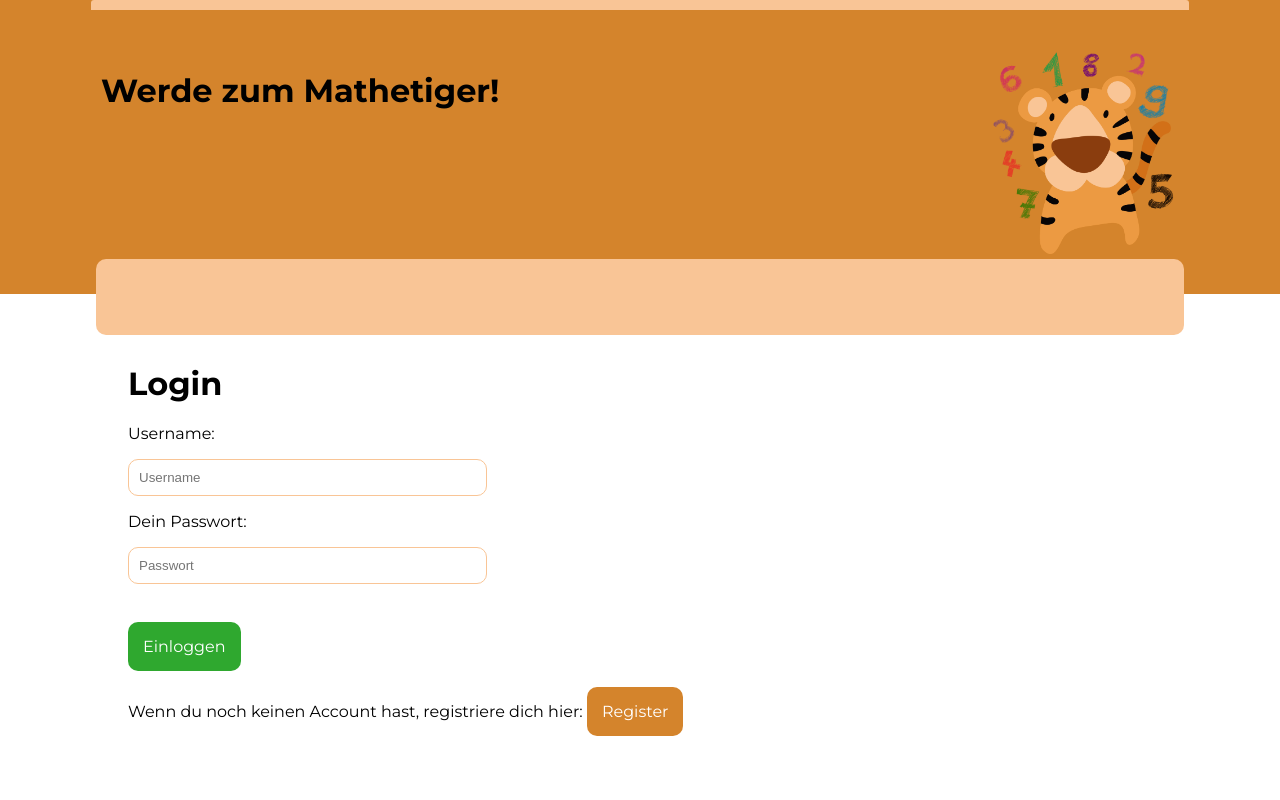
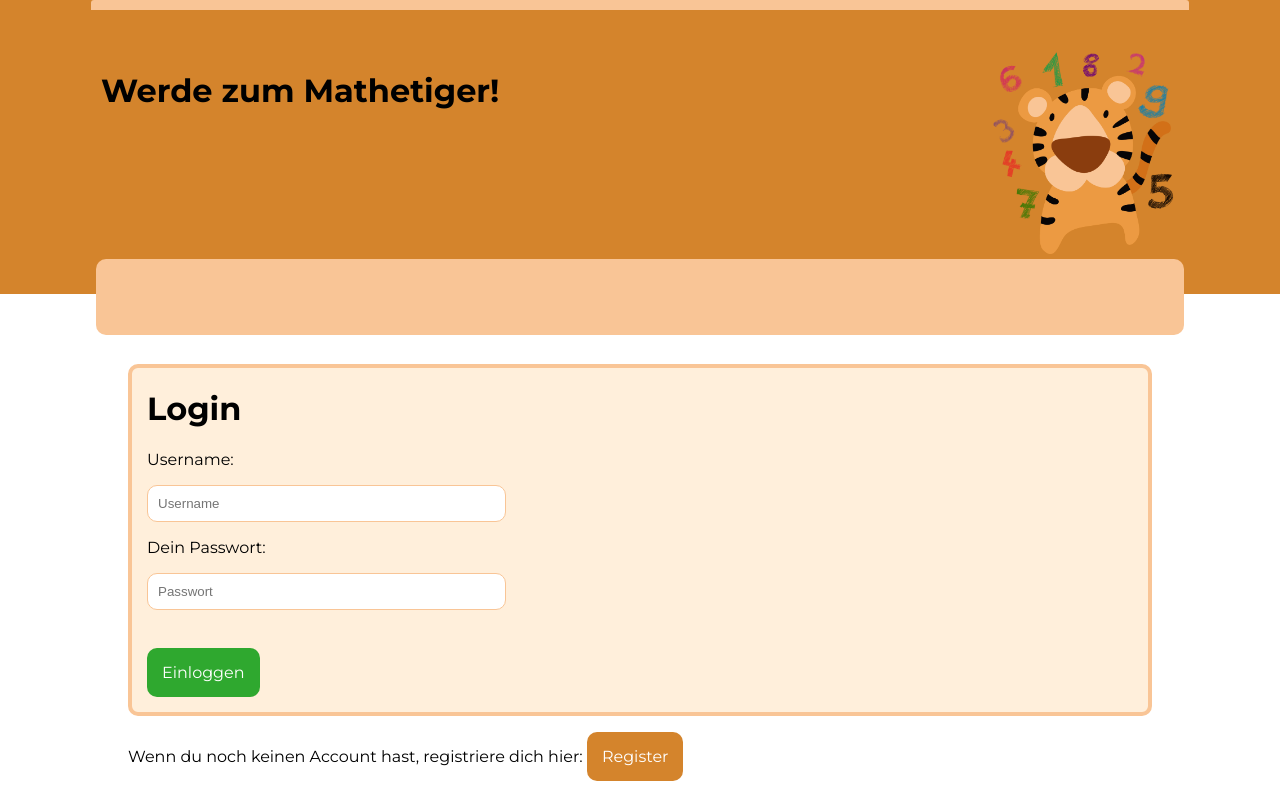
Before and after one commit to s-unger/e-assessment, a PHP site: page /src/login.php in a window 1280 px wide. Run offline with PHP 8.4, Linux system fonts and the light colour scheme.

Commit message:
add design to reg and login form

```diff
--- a/src/login.php
+++ b/src/login.php
@@ -38,7 +38,7 @@ include "../index.php"; ?>
     document.getElementById("login").classList.add('disabled');
 </script>
 <div class="content">
-    <form action="?login=1" method="post">
+    <form class="form" action="?login=1" method="post">
         <h1>Login</h1>
         <p class="u-title">
         Username:
--- a/src/register.php
+++ b/src/register.php
@@ -77,7 +77,7 @@ if ($showFormular) {
     ?>
     <div class="content">
 
-        <form action="?register=1" method="post">
+        <form class="form" action="?register=1" method="post">
             <span style="color: #D4842c"><?php echo $errorMessage ?></span>
             <h1>Register</h1>
             <p class="u-title">
--- a/style.css
+++ b/style.css
@@ -148,6 +148,14 @@ img {
     border: 1px solid #f9c596;
 }
 
+.form {
+    border: 4px solid #f9c596;
+    padding-left: 15px;
+    padding-bottom: 15px;
+    border-radius: 10px;
+    background: #ffefdb;
+}
+
 .reg {
     margin-top: 20px;
 }
```
